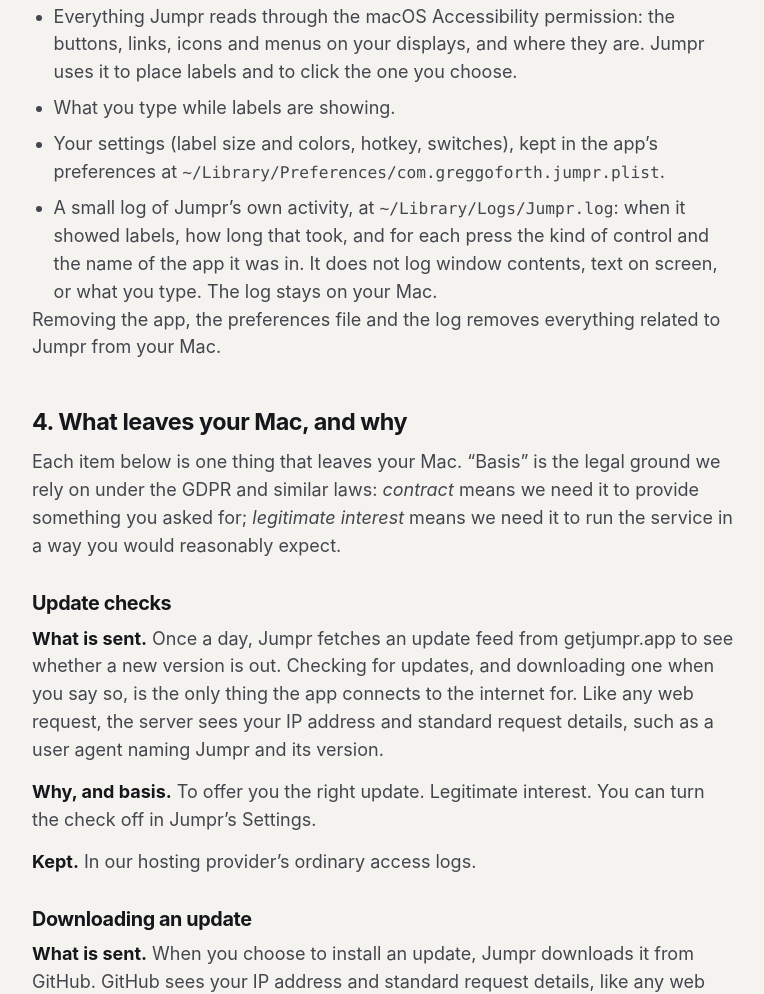
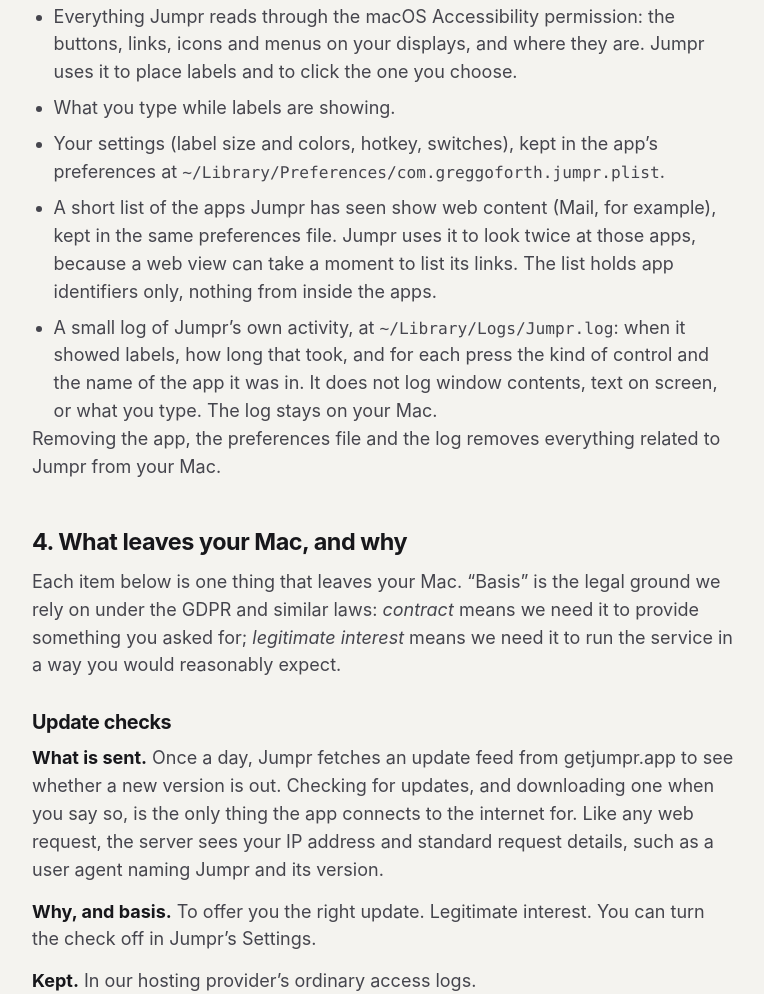
Before and after one commit to ggoforth/jumpr, a plain HTML site: page site/privacy.html in a window 1280 px wide. Shown: the part 1009-2003 px from the top of the page, without its empty margins (256-1020 px from the left). Drawn offline with Linux system fonts and the light colour scheme.

Commit message:
Privacy: say the app keeps a list of apps that show web content (JUM-78)
Co-Authored-By: Claude Opus 5.5 <noreply@anthropic.com>

```diff
--- a/site/privacy.html
+++ b/site/privacy.html
@@ -39,6 +39,7 @@
       <li>Everything Jumpr reads through the macOS Accessibility permission: the buttons, links, icons and menus on your displays, and where they are. Jumpr uses it to place labels and to click the one you choose.</li>
       <li>What you type while labels are showing.</li>
       <li>Your settings (label size and colors, hotkey, switches), kept in the app’s preferences at <code>~/Library/Preferences/com.greggoforth.jumpr.plist</code>.</li>
+      <li>A short list of the apps Jumpr has seen show web content (Mail, for example), kept in the same preferences file. Jumpr uses it to look twice at those apps, because a web view can take a moment to list its links. The list holds app identifiers only, nothing from inside the apps.</li>
       <li>A small log of Jumpr’s own activity, at <code>~/Library/Logs/Jumpr.log</code>: when it showed labels, how long that took, and for each press the kind of control and the name of the app it was in. It does not log window contents, text on screen, or what you type. The log stays on your Mac.</li>
     </ul>
     <p>Removing the app, the preferences file and the log removes everything related to Jumpr from your Mac.</p>
```
